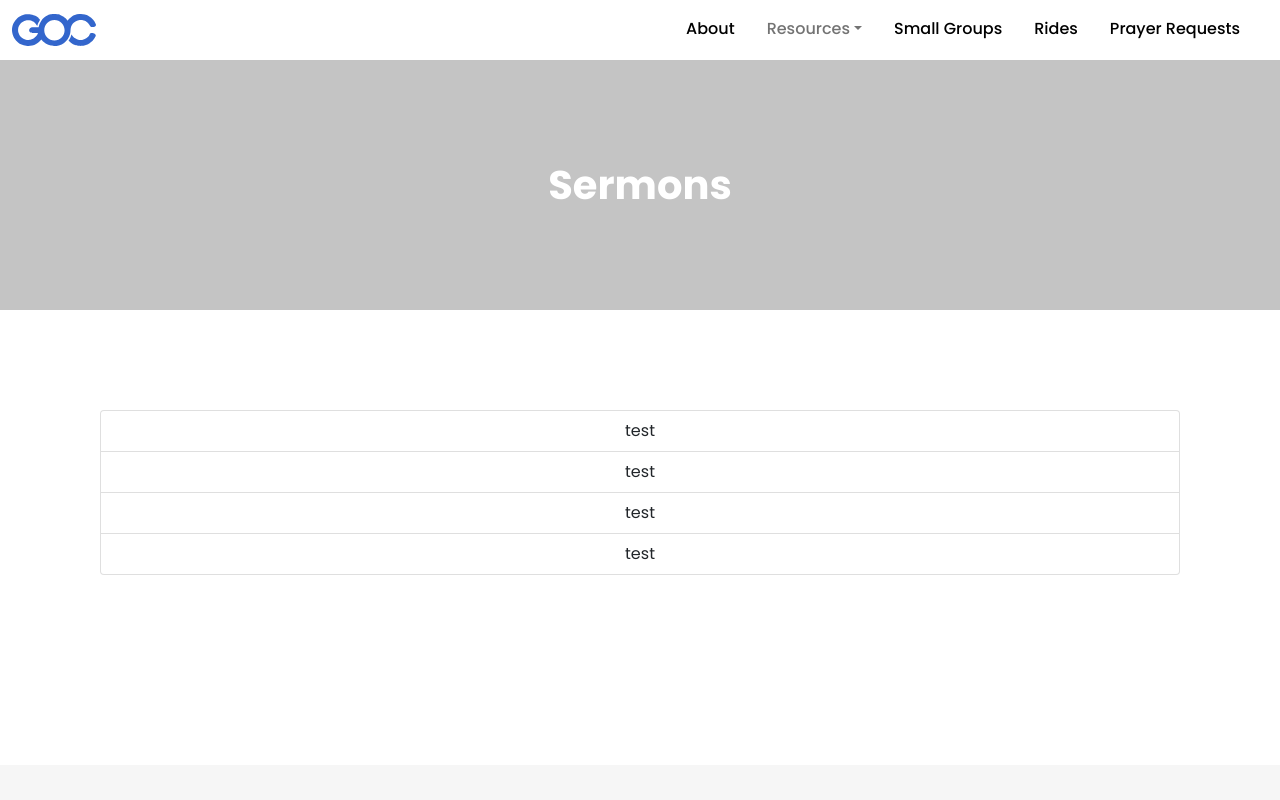
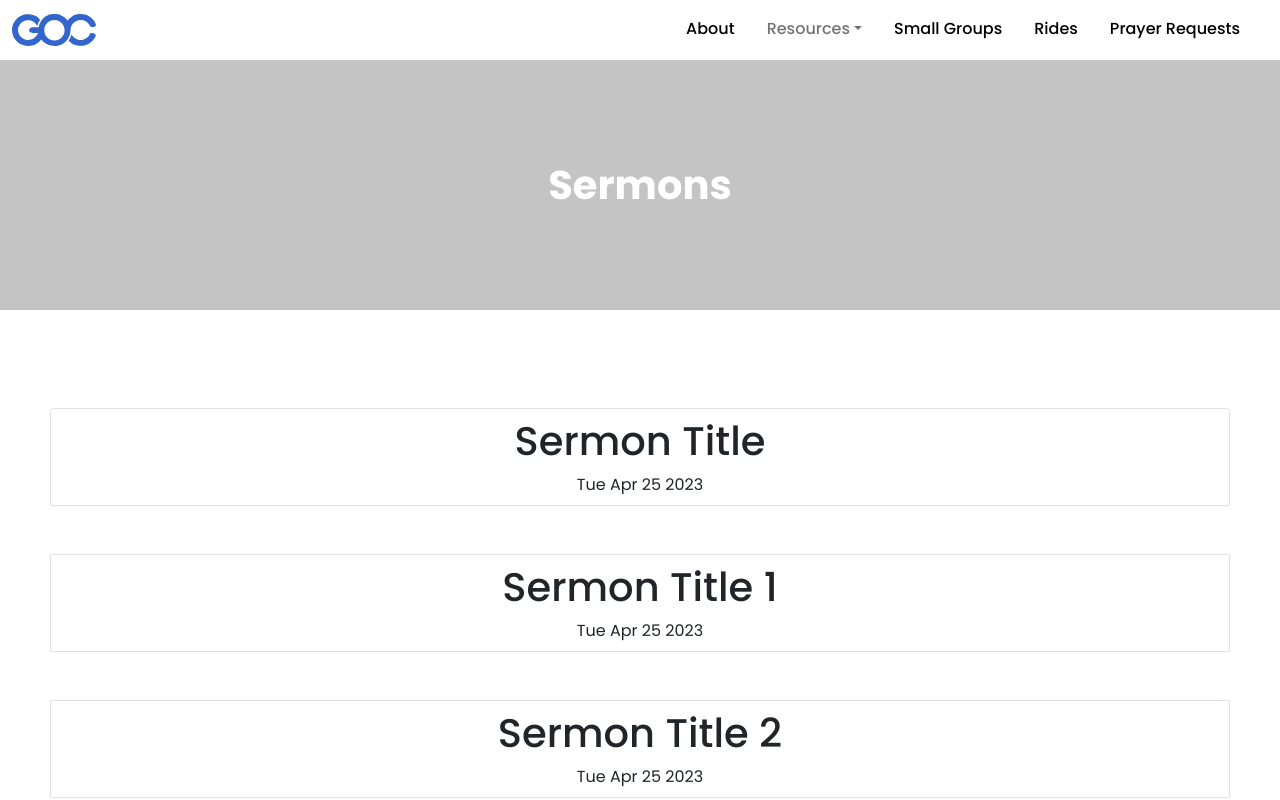
Before and after one commit to graceoncampus/goc-web-v3, a React (Create React App) app: page /sermons in a window 1280 px wide. Shown: the top 800 px of the page. Built offline with nearby package versions, Linux system fonts and the light colour scheme; no server answers; what aws-amplify would draw is missing.

Commit message:
Add some styling to the items

```diff
--- a/src/Components/User/Sermons/Sermons.scss
+++ b/src/Components/User/Sermons/Sermons.scss
@@ -11,5 +11,9 @@
 }
 
 .sermons-container {
-    padding: rem.convert(100px);
+    padding: rem.convert(50px);
 }
+
+.sermon-item {
+    // padding: rem.convert(10px);
+}
--- a/src/Components/User/Sermons/Sermons.tsx
+++ b/src/Components/User/Sermons/Sermons.tsx
@@ -18,19 +18,19 @@ const sermons = [
         date: new Date()
     },
     {
-        title: 'Sermon Title',
+        title: 'Sermon Title 1',
         speaker: 'Speaker Name',
         passage_reference: 'Passage Reference',
         date: new Date()
     },
     {
-        title: 'Sermon Title',
+        title: 'Sermon Title 2',
         speaker: 'Speaker Name',
         passage_reference: 'Passage Reference',
         date: new Date()
     },
     {
-        title: 'Sermon Title',
+        title: 'Sermon Title 3',
         speaker: 'Speaker Name',
         passage_reference: 'Passage Reference',
         date: new Date()
@@ -52,8 +52,11 @@ export const Sermons = () => {
 
 const SermonItem = (prop: SermonItemProps) => {
     return (
-        <ListGroup.Item>
-            test
+        <ListGroup.Item className='sermon-item mt-5 border'>
+            <h1>
+                {prop.title}
+            </h1>
+            {prop.date.toDateString()}
         </ListGroup.Item>
     );
 }
```
